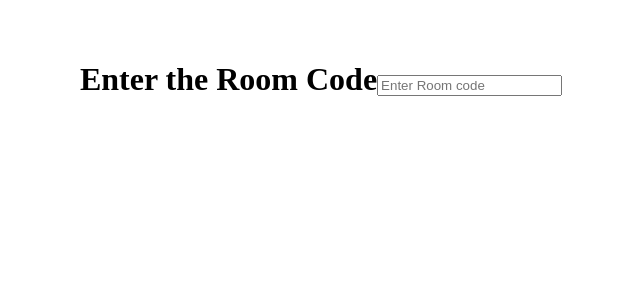
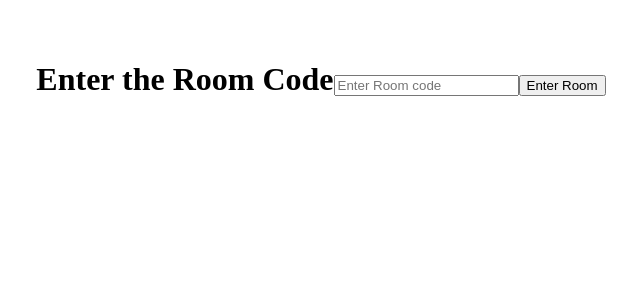
Before and after one commit to Pritam28877/video-call-app, a React (Vite) app: page / in a window 1280 px wide. Shown: the top 300 px of the page, without its empty margins (319-959 px from the left). Built offline with nearby package versions, Linux system fonts and the light colour scheme; the HTML template or start-up script is replaced by a standard one.

Commit message:
add the submit btn

```diff
--- a/src/components/Home.jsx
+++ b/src/components/Home.jsx
@@ -10,7 +10,9 @@ const Home = () => {
         required
         placeholder="Enter Room code"
         value={RoomCode}
+        onChange={(e) => setRoomCode(e.target.value)}
       />
+      <button type="submit">Enter Room</button>
     </div>
   );
 };
```
